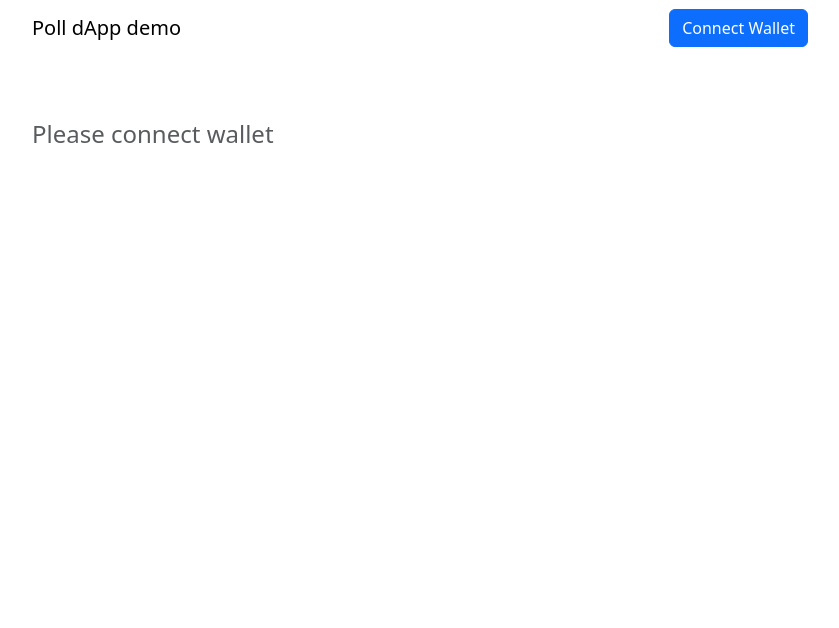
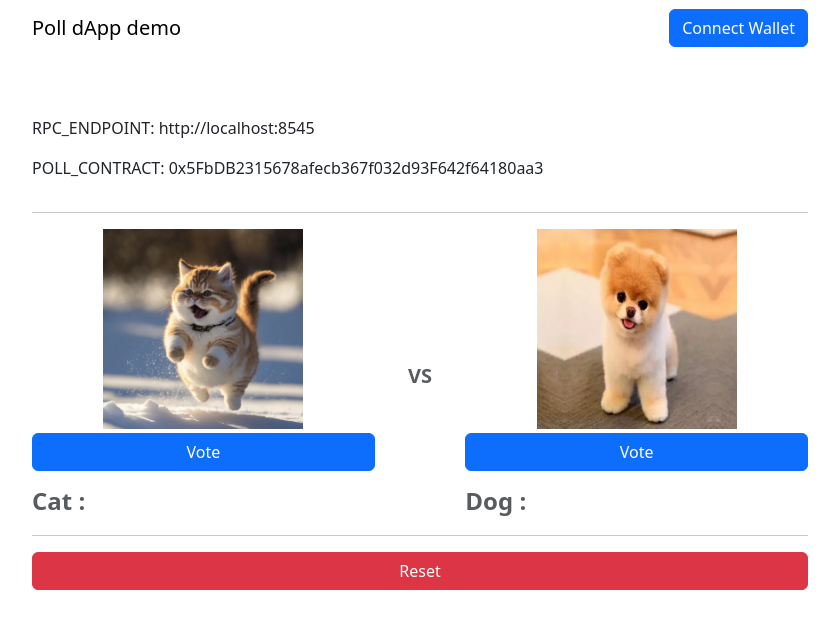
Before and after one commit to blukat29/contract-demo-poll, a React (Vite) app in the folder app/: page / in a window 1280 px wide. Shown: the top 628 px of the page, without its empty margins (220-1059 px from the left). Built offline with nearby package versions, Linux system fonts and the light colour scheme.

Commit message:
Always show Home page

```diff
--- a/app/src/App/index.tsx
+++ b/app/src/App/index.tsx
@@ -14,7 +14,7 @@ function App() {
       <Container style={{ maxWidth: 800 }}>
         <Nav user={user} setUser={setUser} />
         <div style={{ paddingTop: 60 }}>
-          {user ? <Home user={user} /> : <Form.Text style={{ fontSize: 24 }}>Please connect wallet</Form.Text>}
+          <Home user={user} />
         </div>
       </Container>
     </AppProvider>
--- a/app/src/pages/Home.tsx
+++ b/app/src/pages/Home.tsx
@@ -10,75 +10,69 @@ import dogPng from "../assets/dog.png";
 import { User } from "../type/common";
 
 //// TODO : change contract address
-// const VOTE_CONTRACT = "0x5FbDB2315678afecb367f032d93F642f64180aa3"; // local
-const VOTE_CONTRACT = "0x6517968e4fcc3a5d3e3369f51c62991d0143cd2f"; // baobab
+const POLL_CONTRACT = "0x5FbDB2315678afecb367f032d93F642f64180aa3"; // local
+// const POLL_CONTRACT = "0x6517968e4fcc3a5d3e3369f51c62991d0143cd2f"; // baobab
+
+const RPC_ENDPOINT = "http://localhost:8545";
 
 const Home = ({ user }: { user: User }): ReactElement => {
-  const contract = new ethers.Contract(VOTE_CONTRACT, pollAbi, user.provider);
-
   const [txHash, setTxHash] = useState("");
   const [pendingTx, setPendingTx] = useState(false);
 
-  const { data, refetch } = useQuery(["votes"], async () => {
-    const cats = (await contract.catVotes()) as BigNumber;
-    const doges = (await contract.dogVotes()) as BigNumber;
-
+  const fetchVotes = async () => {
+    const provider = new ethers.providers.JsonRpcProvider(RPC_ENDPOINT);
+    const contract = new ethers.Contract(POLL_CONTRACT, pollAbi, provider);
     return {
-      cats,
-      doges,
+      cats: await contract.catVotes(),
+      dogs: await contract.dogVotes(),
+      owner: await contract.owner(),
     };
+  }
+  const { data, refetch } = useQuery(["votes"], fetchVotes, {
+    staleTime: 10*1000, // fetch at least 10 seconds later
   });
 
-  const _sendTx = async ({ data }: { data: string }): Promise<void> => {
-    const txRes = await user.signer.sendTransaction({
-      from: user.address,
-      to: VOTE_CONTRACT,
-      data,
-    });
-    const txHash = txRes.hash;
-    setTxHash(txHash);
+  const sendTx = async({ func, args = [] }: { func: string, args?: any[] }): Promise<void> => {
+    if (!user) {
+      alert("Connect wallet first");
+      return;
+    }
 
     setPendingTx(true);
-    txRes
-      .wait()
-      .then((): void => {
-        refetch();
-        setTimeout(() => {
-          window.alert(
-            `Tx completed ! TxHash : ${txHash.substring(0, 6)}...${txHash.substring(txHash.length - 6, txHash.length)}`,
-          );
-        }, 500);
-      })
-      .finally(() => {
-        setPendingTx(false);
-      });
+    const contract = new ethers.Contract(POLL_CONTRACT, pollAbi, user.provider);
+
+    const sentTx = await contract.connect(user.signer)[func](...args);
+    setTxHash(sentTx.hash);
+
+    await sentTx.wait();
+    await refetch();
+    setPendingTx(false);
   };
-
-  const onClickVote = async ({ isCat }: { isCat: boolean }): Promise<void> => {
-    const data = contract.interface.encodeFunctionData(isCat ? "voteCat" : "voteDog");
-    _sendTx({ data });
-  };
-
-  const onClickReset = async (): Promise<void> => {
-    const data = contract.interface.encodeFunctionData("reset");
-    _sendTx({ data });
-  };
+  const onClickVoteCat = async () => sendTx({ func: "voteCat" });
+  const onClickVoteDog = async () => sendTx({ func: "voteDog" });
+  const onClickReset = async () => {
+    if (user && user.address != data?.owner) {
+      alert("You are not the owner.");
+      return;
+    }
+    sendTx({ func: "reset" });
+  }
 
   return (
     <div>
       <Row>
         <Col>
+          <p>RPC_ENDPOINT: { RPC_ENDPOINT }</p>
+          <p>POLL_CONTRACT: { POLL_CONTRACT }</p>
+        </Col>
+      </Row>
+      <hr />
+      <Row>
+        <Col>
           <Stack gap={2}>
             <Stack gap={1} className="align-items-center">
               <Image src={catPng} style={{ width: 200, height: 200 }} />
-              <Button
-                variant="primary"
-                style={{ width: "100%" }}
-                disabled={pendingTx}
-                onClick={(): void => {
-                  onClickVote({ isCat: true });
-                }}
-              >
+              <Button variant="primary" className="w-100" disabled={pendingTx} onClick={onClickVoteCat}>
                 Vote
               </Button>
             </Stack>
@@ -94,19 +88,12 @@ const Home = ({ user }: { user: User }): ReactElement => {
           <Stack gap={2}>
             <Stack gap={1} className="align-items-center">
               <Image src={dogPng} style={{ width: 200, height: 200 }} />
-              <Button
-                variant="success"
-                style={{ width: "100%" }}
-                disabled={pendingTx}
-                onClick={(): void => {
-                  onClickVote({ isCat: false });
-                }}
-              >
-                Dog
+              <Button variant="primary" className="w-100" disabled={pendingTx} onClick={onClickVoteDog}>
+                Vote
               </Button>
             </Stack>
             <Form.Text style={{ fontSize: 24 }}>
-              <b>Dog : </b> {data?.doges.toString()}
+              <b>Dog : </b> {data?.dogs.toString()}
             </Form.Text>
           </Stack>
         </Col>
@@ -115,22 +102,11 @@ const Home = ({ user }: { user: User }): ReactElement => {
       <hr />
       <Row>
         <Col>
-          <Button variant="danger" disabled={pendingTx} style={{ width: "100%" }} onClick={onClickReset}>
+          <Button variant="danger" className="w-100" disabled={pendingTx} onClick={onClickReset}>
             Reset
           </Button>
         </Col>
       </Row>
-      {txHash && (
-        <>
-          <hr />
-          <Row>
-            <Col>
-              <b>{pendingTx && <Spinner size="sm" />} TX Hash :</b> <br />
-              {txHash}
-            </Col>
-          </Row>
-        </>
-      )}
     </div>
   );
 };
```
